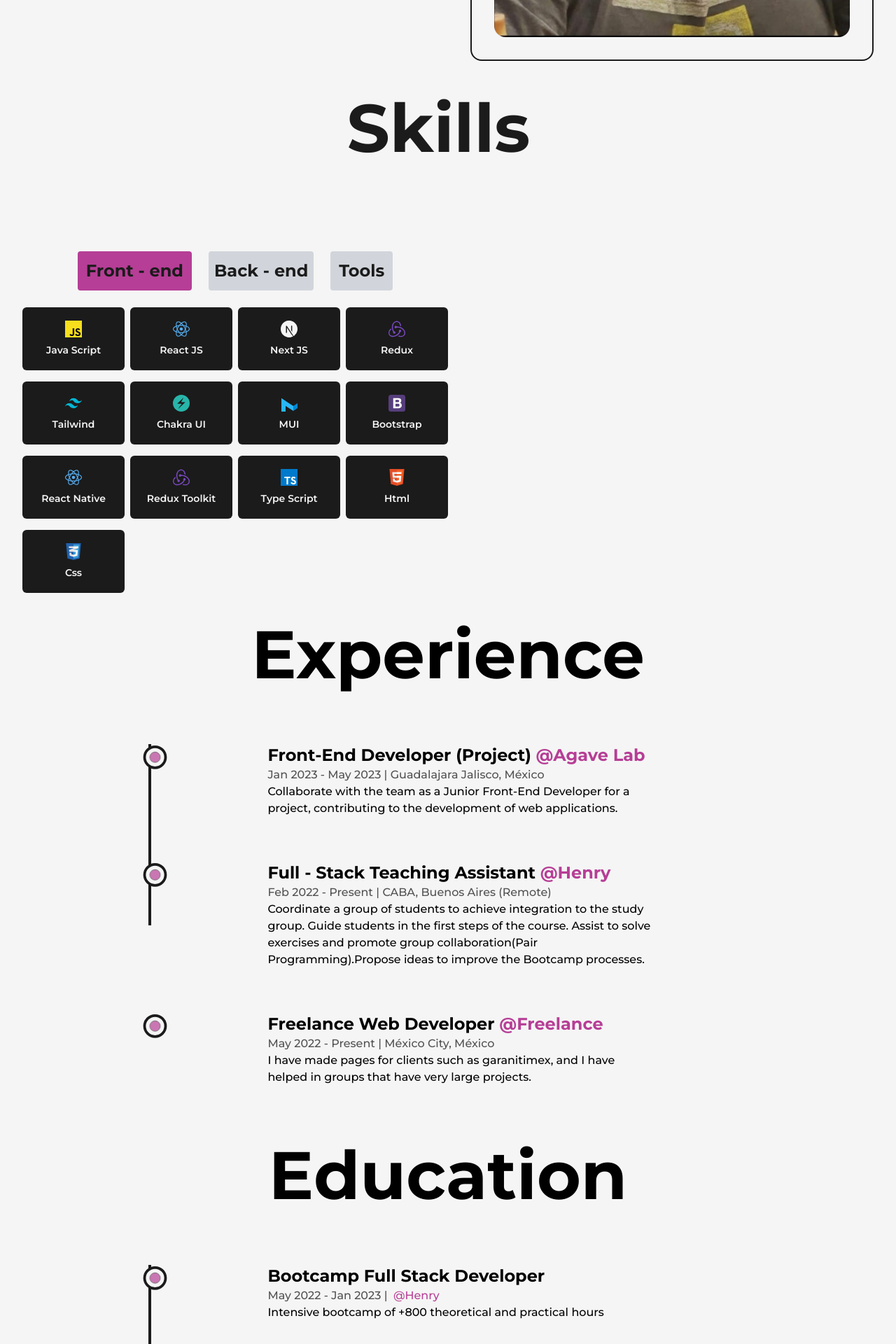
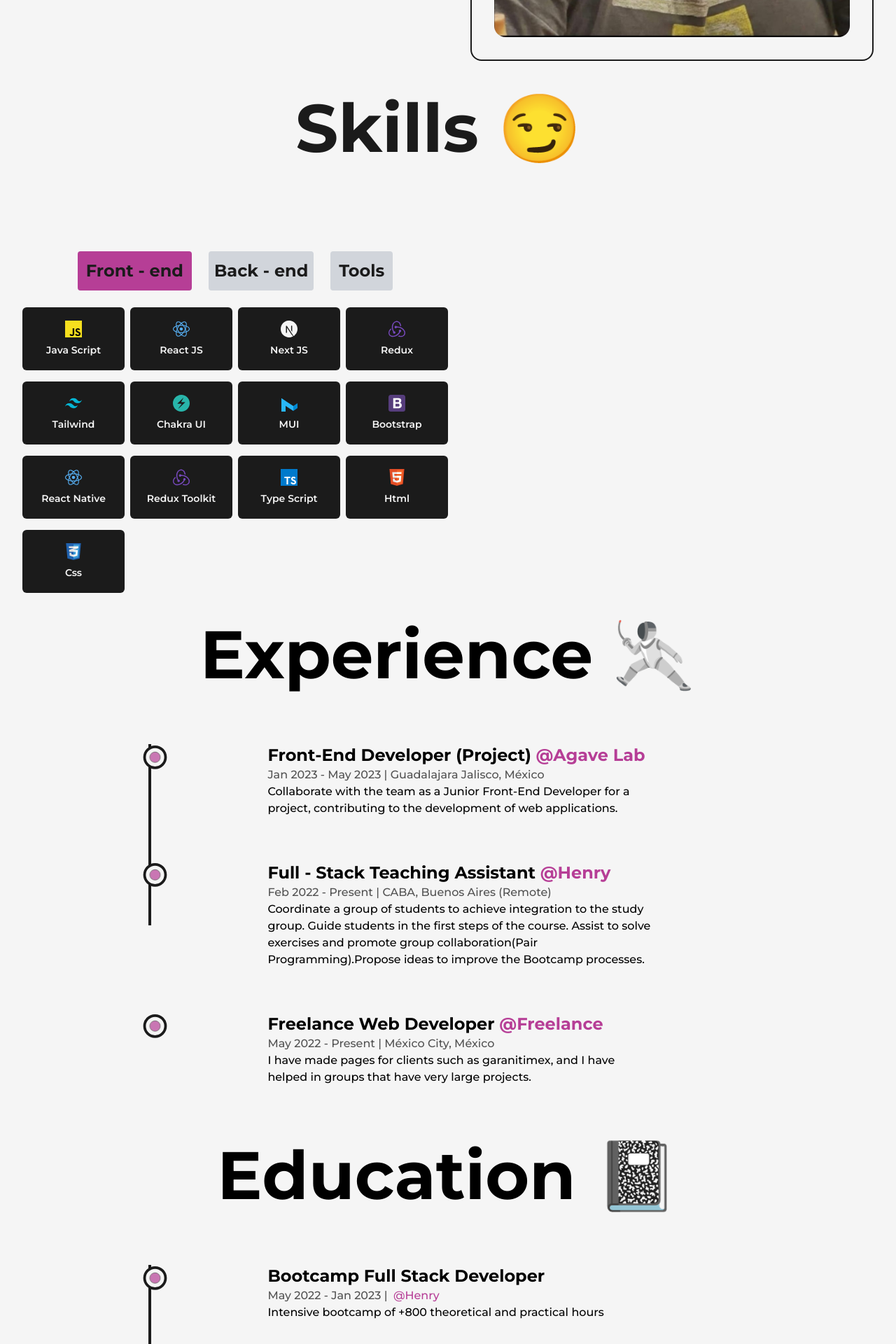
Before and after one commit to Vontrauwitz/vontrauwitz-portfolio, a Next.js app: page /about in a window 1280 px wide. Shown: the part 1080-3000 px from the top of the page at 70% size. Built offline with nearby package versions, Linux system fonts and the light colour scheme.

Commit message:
agregando unos emotes y un motion div a skills

```diff
--- a/src/components/Education.js
+++ b/src/components/Education.js
@@ -54,7 +54,7 @@ const Education = () => {
   return (
     <div className='my-20'>
       <h2 className='font-bold text-8xl mb-20 w-full text-center lg:!text-7xl md:!text-5xl sm:!text-4xl'>
-        Education
+        Education 📓
       </h2>
       <div
         ref={ref}
--- a/src/components/Experience.js
+++ b/src/components/Experience.js
@@ -54,7 +54,7 @@ const Experience = () => {
   return (
     <div className='my-10'>
       <h2 className='font-bold text-8xl mb-20 w-full text-center lg:!text-7xl md:!text-5xl sm:!text-4xl'>
-        Experience
+        Experience 🤺
       </h2>
       <div
         ref={ref}
--- a/src/components/Skills.js
+++ b/src/components/Skills.js
@@ -1,6 +1,8 @@
 import React, { useState } from 'react';
 import { frontend, backend, tools } from '../../public/All-Texts/skillsConst';
 import AnimatedText from '@/components/AnimatedText';
+import { motion } from 'framer-motion';
+
 
 const Skills = () => {
   const [selectedButton, setSelectedButton] = useState('button1');
@@ -21,10 +23,15 @@ const Skills = () => {
 
   return (
     <main className="flex w-full flex-col items-center justify-center">
-      <AnimatedText className="mb-16 lg:!text-7xl md:!text-5xl sm:!text-4xl" text="Skills" />
+      <AnimatedText className="mb-16 lg:!text-7xl md:!text-5xl sm:!text-4xl" text="Skills 😏" />
 
       <div className="flex pt-10 justify-between w-full lg:flex-col">
-        <div className="w-1/2 lg:w-full">
+        <motion.div
+          className="w-1/2 lg:w-full"
+          initial={{ y: 50 }}
+          whileInView={{ y: 0 }}
+          transition={{ duration: 0.5, type: "spring" }}
+        >
           <div className="py-4 flex justify-center">
             <button
               className={`${selectedButton === 'button1' ? 'bg-primary' : 'bg-gray-300'
@@ -79,7 +86,7 @@ const Skills = () => {
             ))}
           </div>
 
-        </div>
+        </motion.div>
         <div className="w-1/2 lg:w-full flex items-center justify-center">
           {selectedItem && (
             <div className="px-5">
--- a/src/pages/contact.js
+++ b/src/pages/contact.js
@@ -106,7 +106,7 @@ const Contact = () => {
             {/* <ToastContainer className="fixed top-0 right-0 m-4 p-2 z-50" /> */}
             <div className='w-1/2 lg:w-full flex flex-col items-center self-center px-2'>
               {/* //TODO <TypingCode />  CORREGIR ESTO Y HACERLO MAS TYPE*/}
-              <AnimatedText text="Contact me!" className='w-full mb-16 lg:!text-6xl md:!text-4xl sm:!text-3xl' />
+              <AnimatedText text="Contact me! 🖖🏽" className='w-full mb-16 lg:!text-6xl md:!text-4xl sm:!text-3xl' />
               <p
                 className='my-4 text-base front-medium'
               >
@@ -140,7 +140,7 @@ const Contact = () => {
   hover:bg-light hover:text-dark border-2 border-solid border-transparent hover:border-black dark:text-dark dark:bg-light hover:dark:bg-dark hover:dark:text-light hover:dark:border-light'
                   >
                     {isLoading && <LoadIcon className="text-black" />}
-                    send
+                    Send 🤟🏽
                   </button>
                 </div>
               </form>
```
